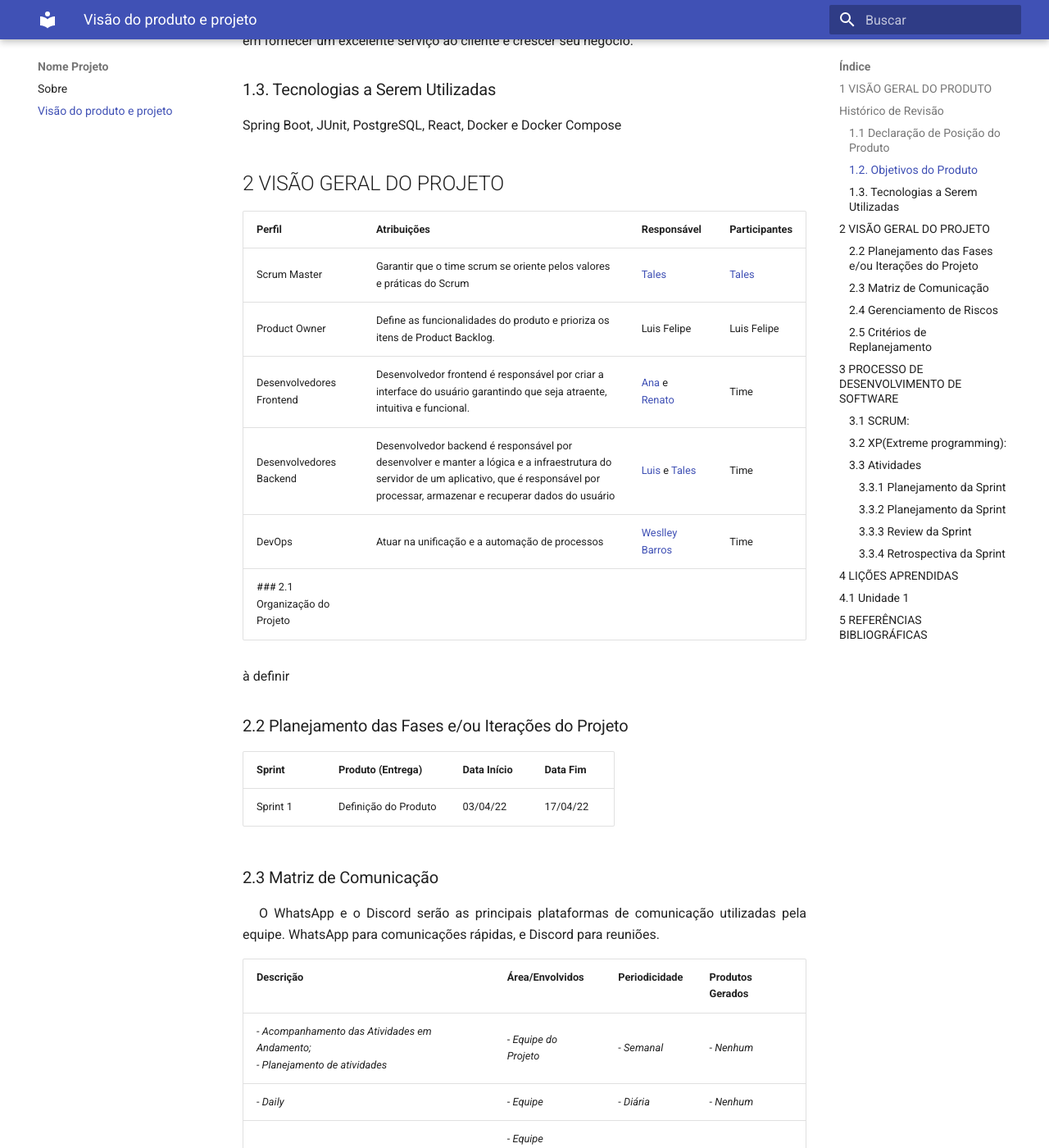
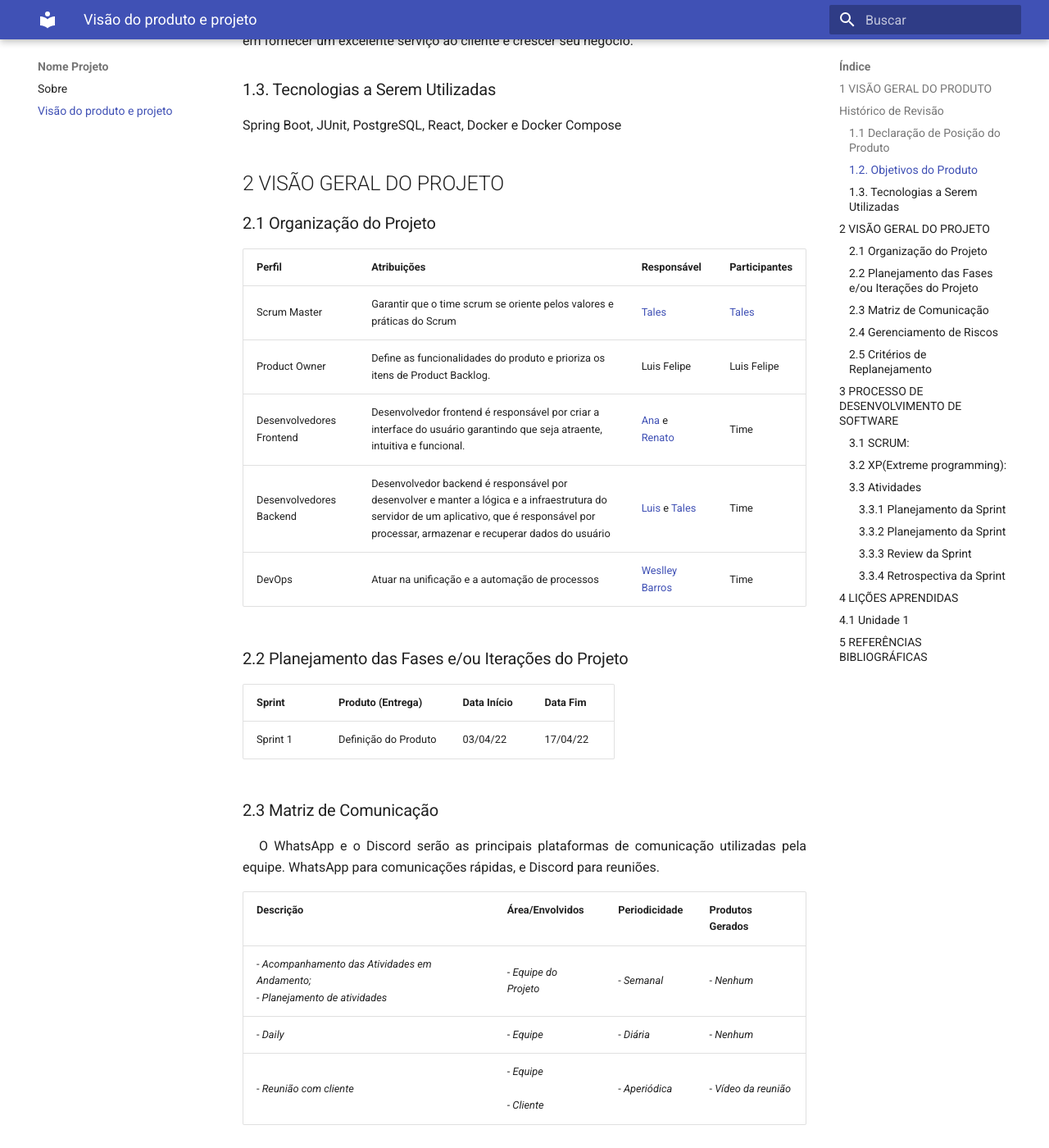
Before and after one commit to mdsreq-fga-unb/2023.1-SOSOptica, an MkDocs documentation site: the page built from docs/visao.md, in a window 1280 px wide and 1400 px high, scrolled down 1005 px. Shown: the whole window at 82% size. Built offline with MkDocs 1.6.1 and Material for MkDocs 9.7.7, drawn with Linux system fonts in a browser that asks for light colours; nearby versions of some CDN libraries.

Commit message:
Corrige a seção 2.1

```diff
--- a/docs/visao.md
+++ b/docs/visao.md
@@ -31,6 +31,9 @@ Ajudar a automatizar muitos dos processos de gerenciamento da óptica, tornando-
   Spring Boot, JUnit, PostgreSQL, React, Docker e Docker Compose
 
 ## 2 VISÃO GERAL DO PROJETO
+
+### 2.1 Organização do Projeto
+
   | Perfil | Atribuições | Responsável | Participantes |
 |---|---|---|---|
 | Scrum Master | Garantir que o time scrum se oriente pelos valores e práticas do Scrum | [Tales](https://github.com/TalesRG) | [Tales](https://github.com/TalesRG) |
@@ -38,9 +41,6 @@ Ajudar a automatizar muitos dos processos de gerenciamento da óptica, tornando-
 | Desenvolvedores Frontend | Desenvolvedor frontend é responsável por criar a interface do usuário garantindo que seja   atraente, intuitiva e funcional. | [Ana](https://github.com/anafernanndess) e [Renato](https://github.com/Osidious)  | Time |
 | Desenvolvedores Backend | Desenvolvedor backend é responsável por desenvolver e manter a lógica e a infraestrutura do servidor de um aplicativo, que é responsável por processar, armazenar e recuperar dados do usuário | [Luis](https://github.com/luishenrrique) e [Tales](https://github.com/TalesRG)  | Time |
 | DevOps | Atuar na unificação e a automação de processos | [Weslley Barros](https://github.com/weslley17w) | Time |
-### 2.1 Organização do Projeto
-
-à definir
 
 ### 2.2 Planejamento das Fases e/ou Iterações do Projeto
 
```
